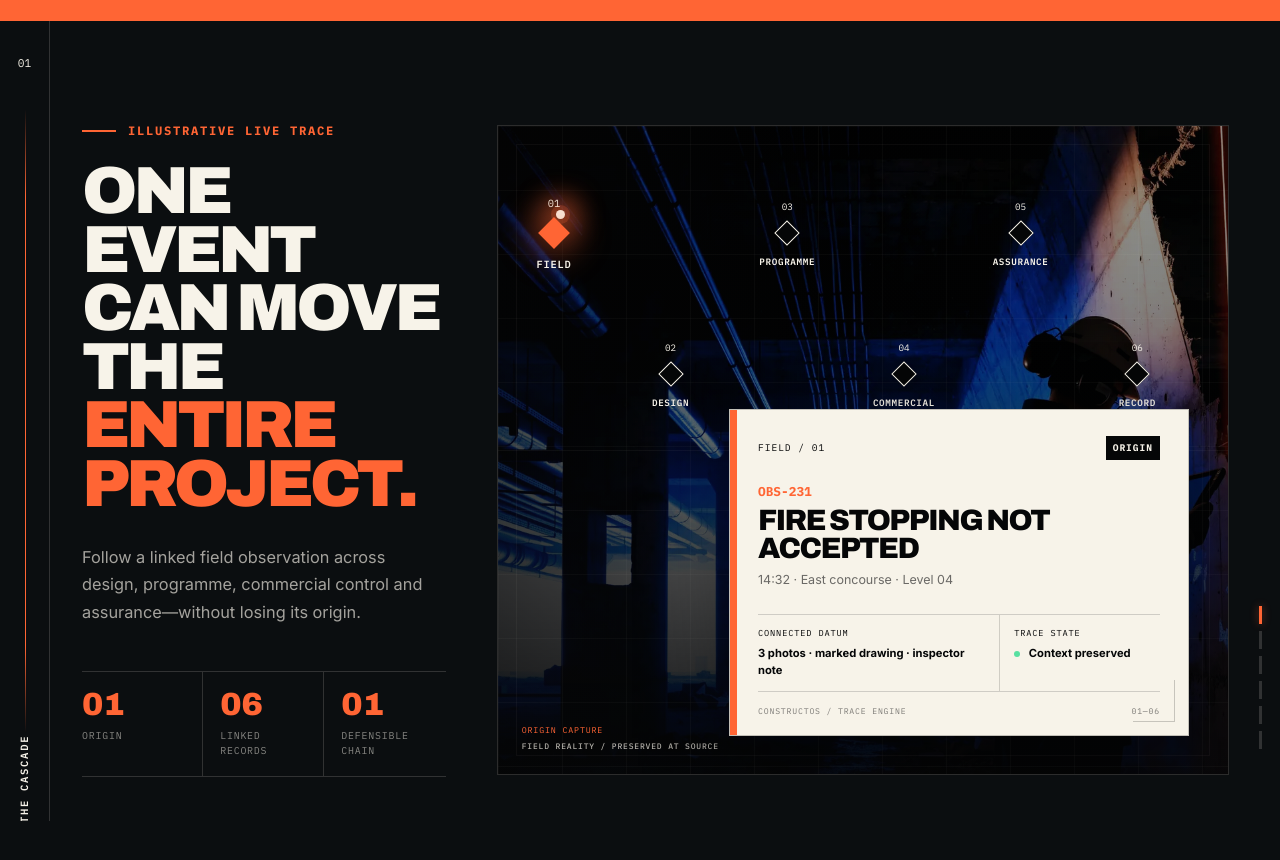
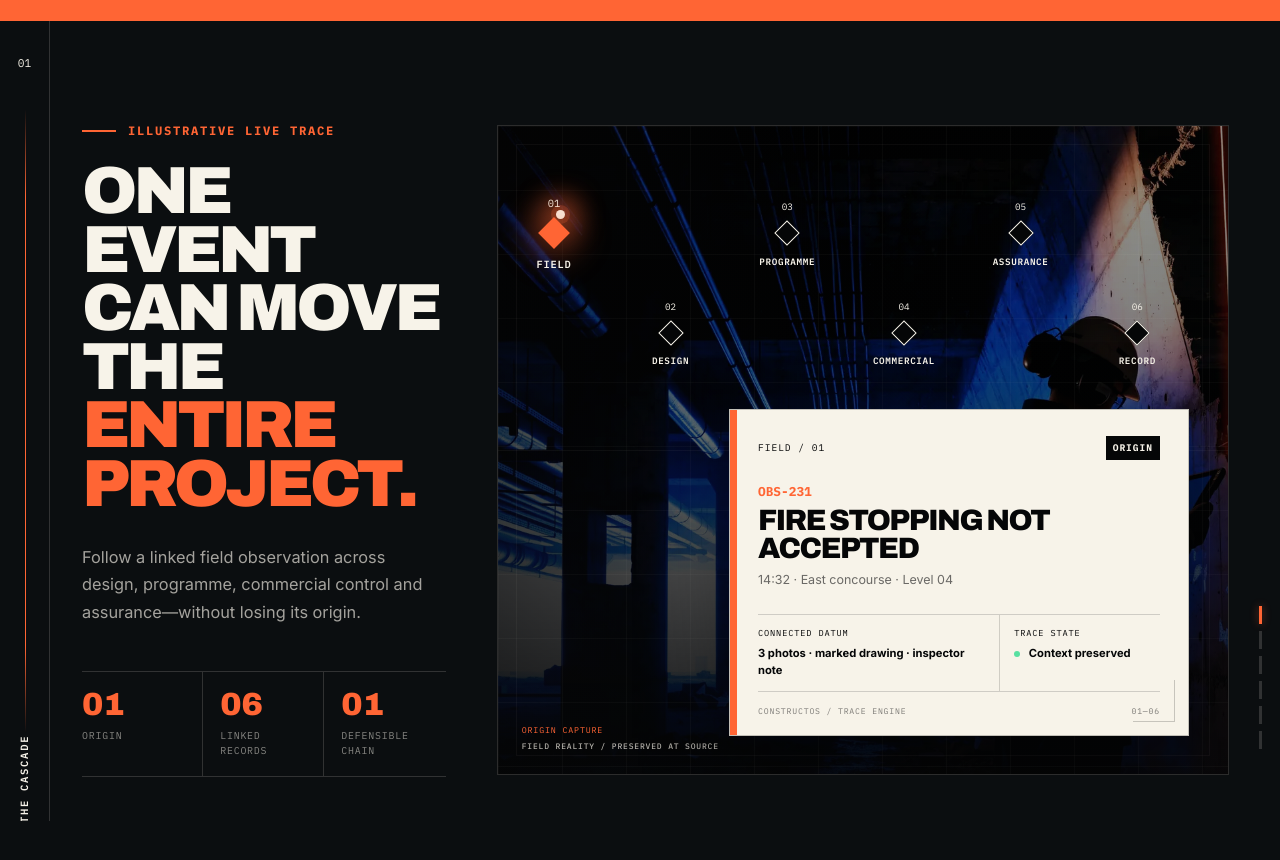
Before and after one commit to Emmanuelok/procore-ultimate, a React (Vite) app in the folder apps/web/: page / in a window 1280 px wide. Shown: the part 841-1701 px from the top of the page. Built offline with nearby package versions, Linux system fonts and the light colour scheme.

Commit message:
fix: fully clear trace controls from the evidence dossier

```diff
--- a/apps/web/src/pages/landing/landing.css
+++ b/apps/web/src/pages/landing/landing.css
@@ -973,7 +973,7 @@
 }
 
 .witness-network-node:nth-child(even) {
-  top: 56%;
+  top: 46%;
 }
 
 .witness-network-node span {
```
